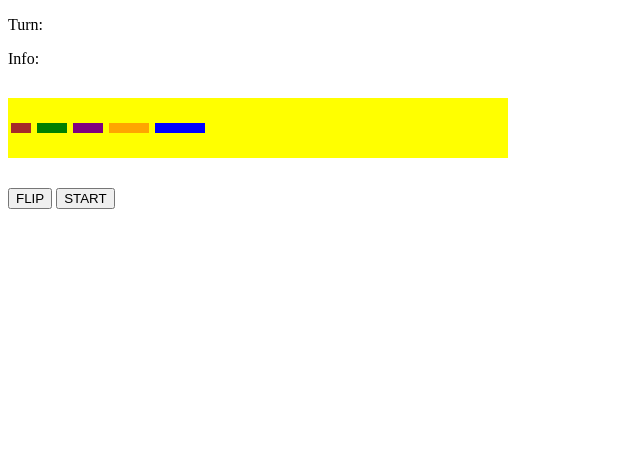
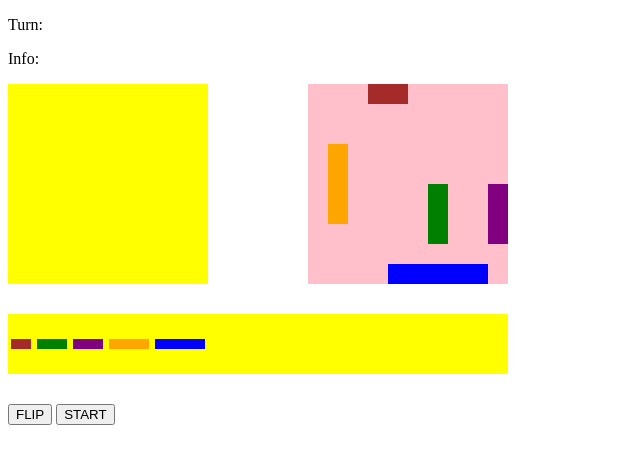
Before and after one commit to ja259/Battleship, a plain HTML site: page index.html in a window 1280 px wide. Shown: the whole page, without its empty margins (0-640 px from the left). Drawn offline with Linux system fonts and the light colour scheme.

Commit message:
Add app.js

```diff
--- a/app.js
+++ b/app.js
@@ -14,18 +14,96 @@ function flip() {
     }
     optionShips.forEach(optionShip => optionShip.style.transform = `rotate(${angle}deg)`)
 }
+flipButton.addEventListener('click', flip)
 
 // Creating Boards
 const width = 10
 
-function createBoard() {
-    const gamesBoardContainer = document.createElement('div')
-    gamesBoardContainer.classList.add('game-board')
-    gamesBoardContainer.style.backgroundColor = 'pink'
+function createBoard(color, user) {
+    const gameBoardContainer = document.createElement('div')
+    gameBoardContainer.classList.add('game-board')
+    gameBoardContainer.style.backgroundColor = color
+    gameBoardContainer.id = user
 
-    gamesBoardContainer.append(gamesBoardContainer)
+    for (let i = 0; i < width * width; i++) {
+        const block = document.createElement('div')
+        block.classList.add('block')
+        block.id = i
+        gameBoardContainer.append(block)
+    }
+
+    gamesBoardContainer.append(gameBoardContainer)
 }
 
-createBoard()
+createBoard('yellow', 'player')
+createBoard('pink', 'computer')
 
-flipButton.addEventListener('click', flip)
+// Creating ships
+class Ship {
+    constructor(name, length) {
+        this.name = name
+        this.length = length
+    }
+}
+
+const destroyer = new Ship('destroyer', 2)
+const submarine = new Ship('submarine', 3)
+const cruiser = new Ship('cruiser', 3)
+const battleship = new Ship('battleship', 4)
+const carrier = new Ship('carrier', 5)
+
+const ships = [destroyer, submarine, cruiser, battleship, carrier]
+
+function addShipPiece(ship) {
+    const allBoardBlocks = document.querySelectorAll('#computer div')
+    let randomBoolean = Math.random() < 0.5
+    let isHorizontal = randomBoolean
+    let randomStartIndex = Math.floor(Math.random() * width * width)
+
+    let validStart = isHorizontal ? randomStartIndex <= width * width - ship.length ? randomStartIndex :
+    width * width - ship.length :
+    //handle vertical
+    randomStartIndex <= width * width - width * ship.length ? randomStartIndex :
+    randomStartIndex - ship.length * width + width
+
+    let shipBlocks = []
+
+    for (let i = 0; i < ship.length; i++) {
+        if (isHorizontal){
+            shipBlocks.push(allBoardBlocks[Number(validStart) + i])
+        } else {
+            shipBlocks.push(allBoardBlocks[Number(validStart) + i * width])
+        }
+    }
+
+    let valid
+    if (isHorizontal) {
+    shipBlocks.every((_shipBlock, index) =>
+    valid = shipBlocks[0].id % width !== width - (shipBlocks.length - (index + 1)))
+    } else {
+        shipBlocks.every((_shipBlock, index) =>
+        valid = shipBlocks[0].id < 90 + (width * index +1)
+        )
+    }
+
+    const notTaken = shipBlocks.every(shipBlock => !shipBlock.classList.contains('taken'))
+
+    if (valid && notTaken){
+        shipBlocks.forEach(shipBlock => {
+            shipBlock.classList.add(ship.name)
+            shipBlock.classList.add('taken')
+        })
+    } else {
+        addShipPiece(ship)
+    }
+
+}
+ships.forEach(ship => addShipPiece(ship))
+
+// Drag player ships
+const optionShips = Array.from(optionContainer.children)
+optionShips.forEach(optionShip => optionShip.addEventListener('dragstart', dragStart))
+
+function dragStart(e){
+    console.log(e.target)
+}
--- a/styles.css
+++ b/styles.css
@@ -1,6 +1,19 @@
+#gamesboard-container {
+    width: 500px;
+    display: flex;
+    justify-content: space-between;
+}
+
 .game-board {
     width: 200px;
     height: 200px;
+    display: flex;
+    flex-wrap: wrap;
+}
+
+.block {
+    width: 20px;
+    height: 20px;
 }
 
 .option-container {
```
